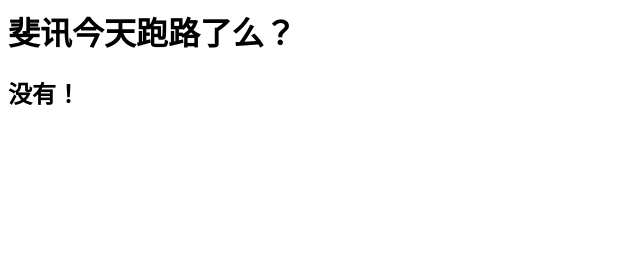
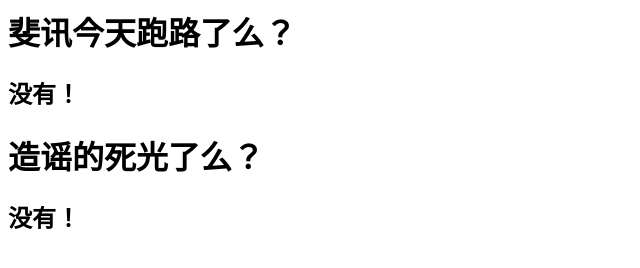
Before and after one commit to phicomm-ooo/phicomm-ooo.github.io, a plain HTML site: page index.html in a window 1280 px wide. Shown: the whole page, without its empty margins (0-640 px from the left). Drawn offline with Linux system fonts and the light colour scheme.

Commit message:
update index.html

```diff
--- a/index.html
+++ b/index.html
@@ -9,5 +9,7 @@
     <body>
         <h1>斐讯今天跑路了么？</h1>
         <h2>没有！</h2>
+        <h1>造谣的死光了么？</h1>
+        <h2>没有！</h2>
     </body>
 </html>
```
